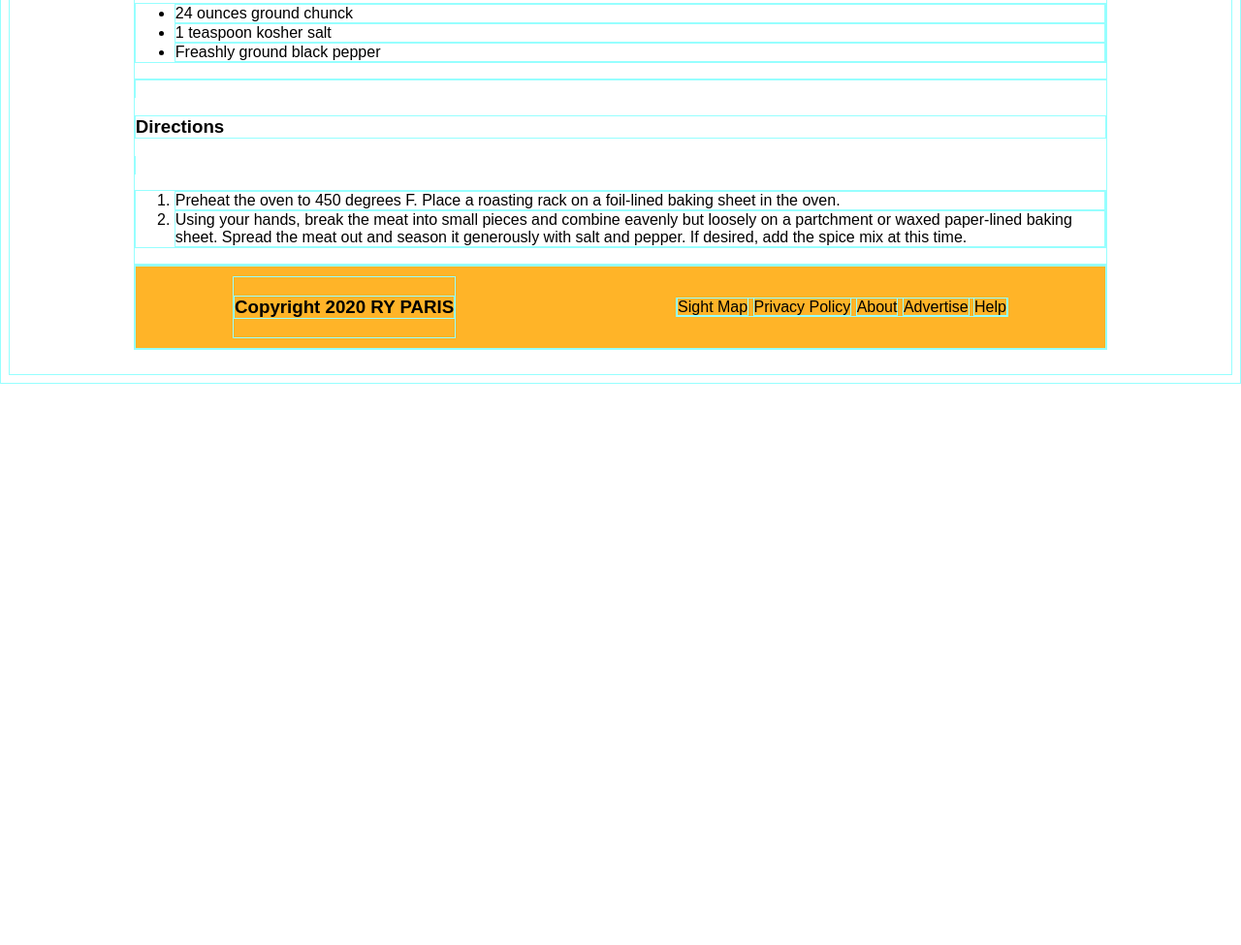
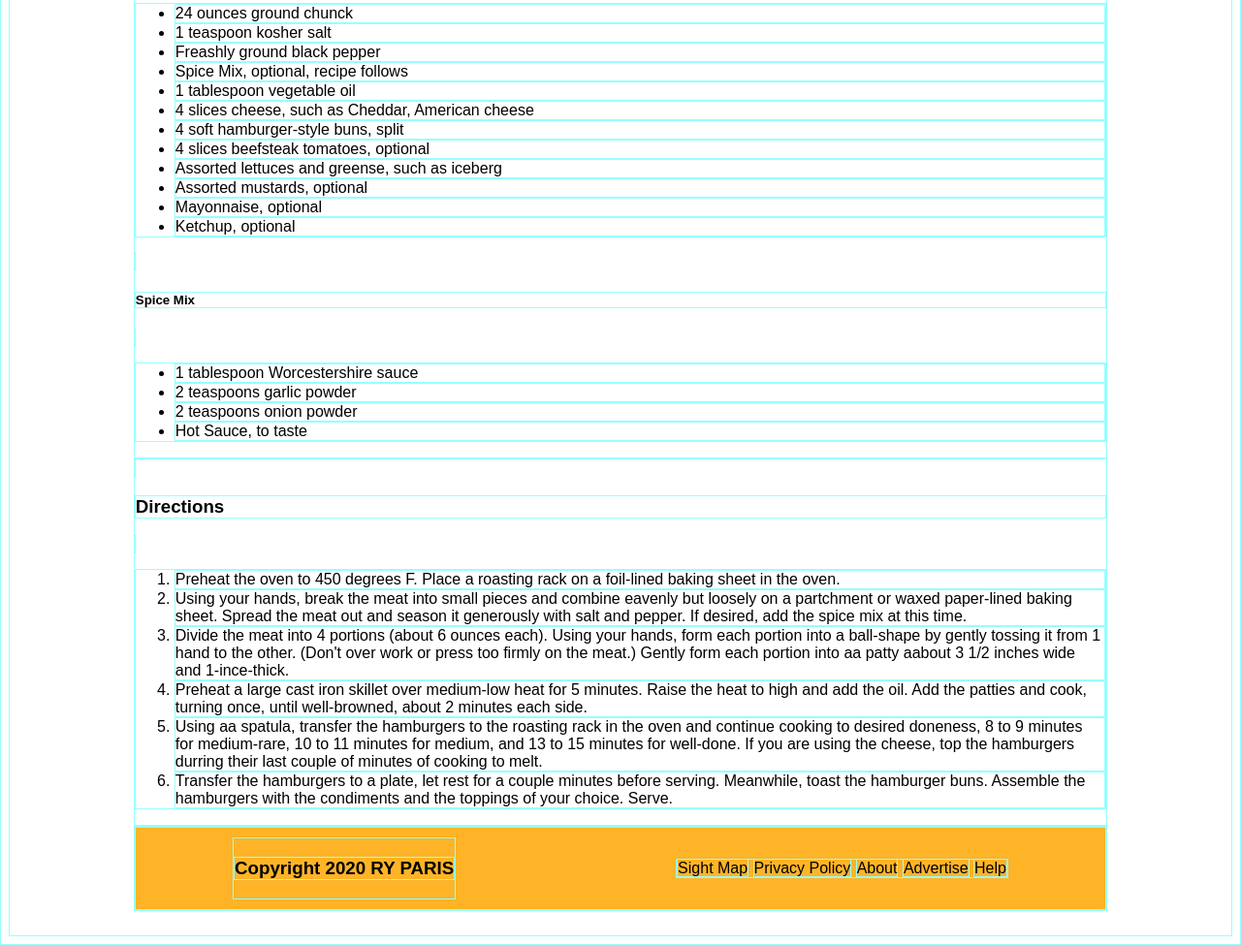
Before and after one commit to Milkwell/projectParisBurger, a plain HTML site: page recipe.html in a window 1280 px wide. Shown: the part 1595-2570 px from the top of the page at 97% size. Before the commit the page ends 1991 px from the top, so only its background shows below. Drawn offline with Linux system fonts and the light colour scheme.

Commit message:
Wed Jan 29 10:38:10 MST 2025

```diff
--- a/recipe.html
+++ b/recipe.html
@@ -79,6 +79,24 @@
                 <li>24 ounces ground chunck</li>
                 <li>1 teaspoon kosher salt</li>
                 <li>Freashly ground black pepper</li>
+                <li>Spice Mix, optional, recipe follows</li>
+                <li>1 tablespoon vegetable oil</li>
+                <li>4 slices cheese, such as Cheddar, American cheese</li>
+                <li>4 soft hamburger-style buns, split</li>
+                <li>4 slices beefsteak tomatoes, optional</li>
+                <li>Assorted lettuces and greense, such as iceberg</li>
+                <li>Assorted mustards, optional</li>
+                <li>Mayonnaise, optional</li>
+                <li>Ketchup, optional</li>
+            </ul>
+            <span>
+                <h5>Spice Mix</h5>
+            </span>
+            <ul>
+                <li>1 tablespoon Worcestershire sauce</li>
+                <li>2 teaspoons garlic powder</li>
+                <li>2 teaspoons onion powder</li>
+                <li>Hot Sauce, to taste</li>
             </ul>
         </div>
         <div class="directions">
@@ -95,6 +113,31 @@
                     eavenly but loosely on a partchment or waxed paper-lined baking
                     sheet. Spread the meat out and season it generously with salt and
                     pepper. If desired, add the spice mix at this time.
+                </li>
+                <li>
+                    Divide the meat into 4 portions (about 6 ounces each). Using your
+                    hands, form each portion into a ball-shape by gently tossing it from
+                    1 hand to the other. (Don't over work or press too firmly on the
+                    meat.) Gently form each portion into aa patty aabout 3 1/2 inches
+                    wide and 1-ince-thick.
+                </li>
+                <li>
+                    Preheat a large cast iron skillet over medium-low heat for 5 minutes.
+                    Raise the heat to high and add the oil. Add the patties and cook,
+                    turning once, until well-browned, about 2 minutes each side.
+                </li>
+                <li>
+                    Using aa spatula, transfer the hamburgers to the roasting rack in the
+                    oven and continue cooking to desired doneness, 8 to 9 minutes for
+                    medium-rare, 10 to 11 minutes for medium, and 13 to 15 minutes
+                    for well-done. If you are using the cheese, top the hamburgers
+                    durring their last couple of minutes of cooking to melt.
+                </li>
+                <li>
+                    Transfer the hamburgers to a plate, let rest for a couple minutes
+                    before serving. Meanwhile, toast the hamburger buns. Assemble
+                    the hamburgers with the condiments and the toppings of your choice.
+                    Serve.
                 </li>
             </ol>
         </div>
```
